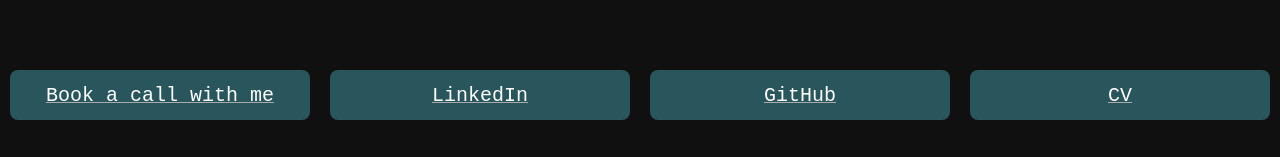
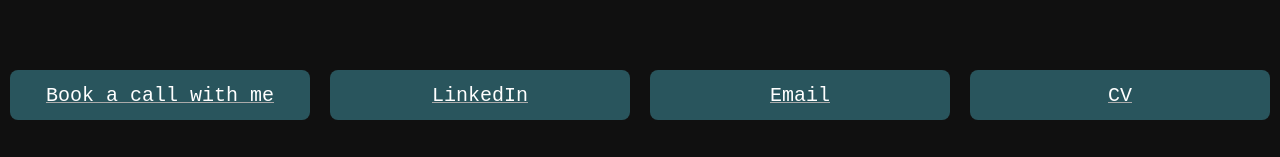
Before and after one commit to bishop6232/my-portfolio, a React (Create React App) app: page / in a window 1280 px wide. Shown: the part 4252-4409 px from the top of the page. Built offline with nearby package versions, Linux system fonts and the light colour scheme.

Commit message:
redesigned my portfolio

```diff
--- a/src/components/Home.js
+++ b/src/components/Home.js
@@ -503,11 +503,11 @@
           </a>
 
           <a className='contact-info'
-            href="https://github.com/bishop6232"
+            href="mailto:uzomamaduakolam5@gmail.com"
             target="_blank"
             rel="noopener noreferrer"
           >
-            GitHub
+            Email
           </a>
 
           <a className='contact-info'
```
